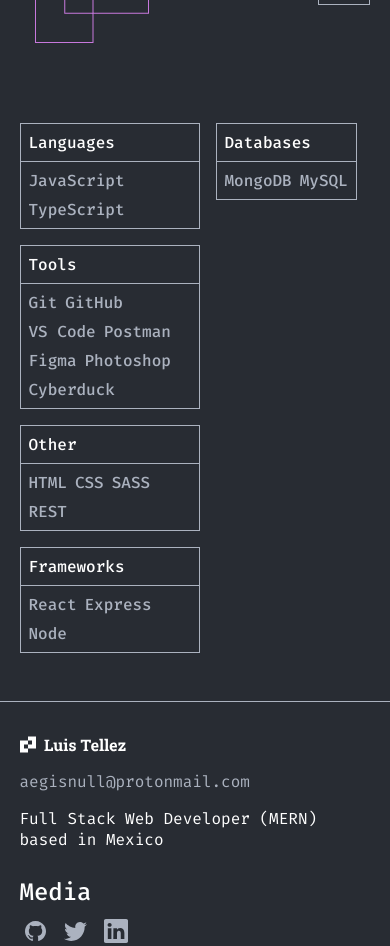
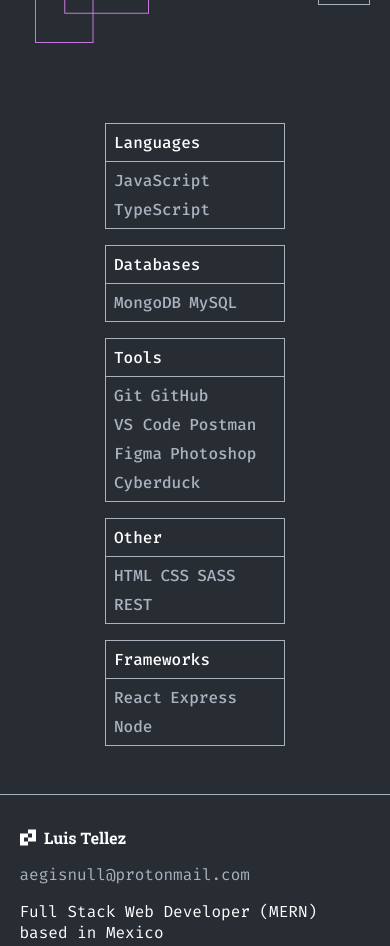
Before and after one commit to aegisnull/luistellez, a React (Create React App) app: page / in a window 390 px wide. Shown: the part 3140-4086 px from the top of the page. Built offline with nearby package versions, Linux system fonts and the light colour scheme.

Commit message:
style: center cards on Skills component on responsive view

```diff
--- a/src/components/Skills/Skills.scss
+++ b/src/components/Skills/Skills.scss
@@ -35,7 +35,7 @@
   &__card {
     display: flex;
     flex-direction: column;
-    max-width: 178px;
+    width: 178px;
     height: max-content;
     border: 1px solid var(--gray-color);
 
@@ -83,6 +83,10 @@ $breakpoint-mobile: 426px;
       align-items: center;
     }
 
+    &__card-container {
+      justify-content: center;
+    }
+
     &__image {
       max-width: 100%;
     }
```
